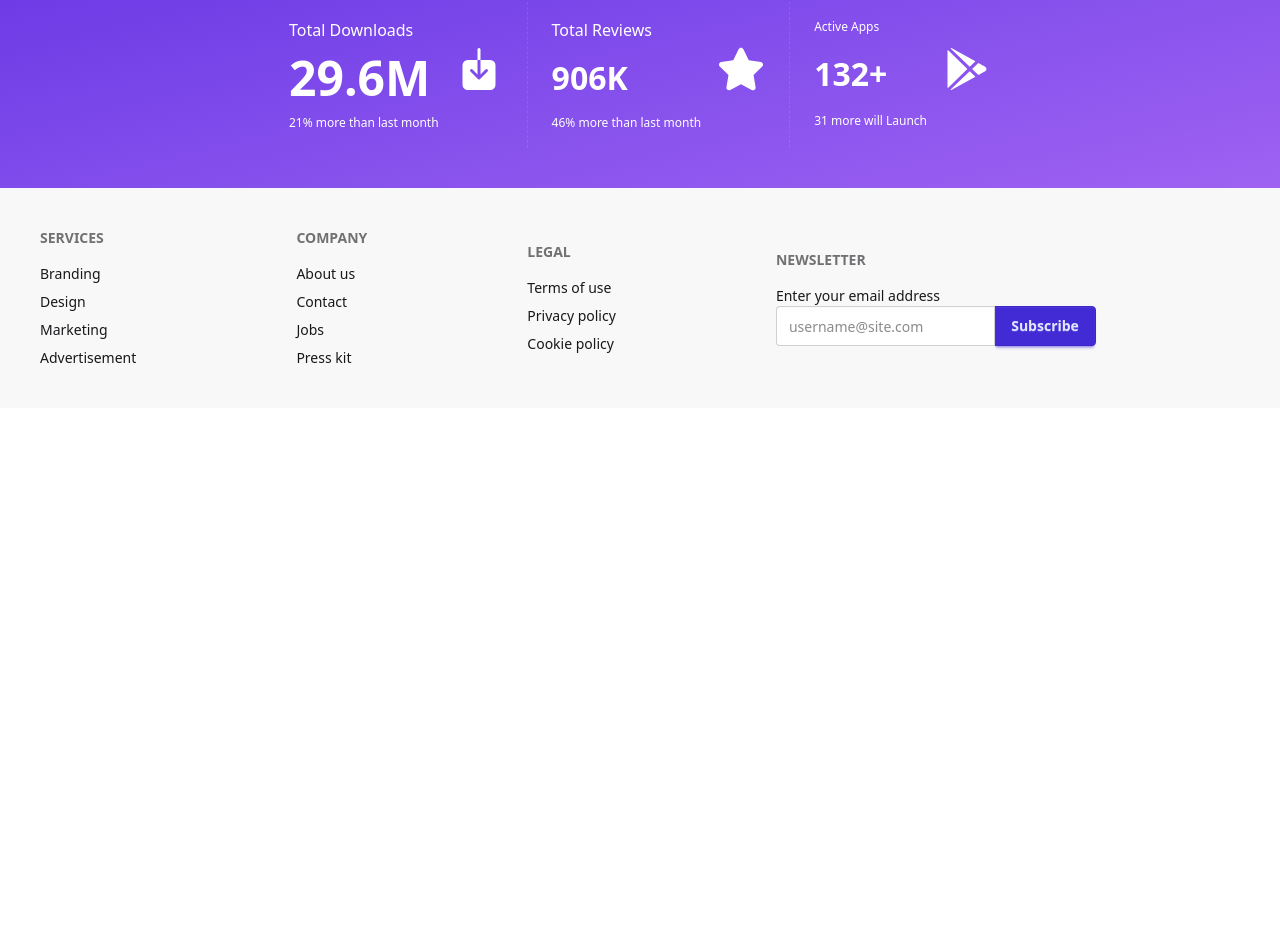
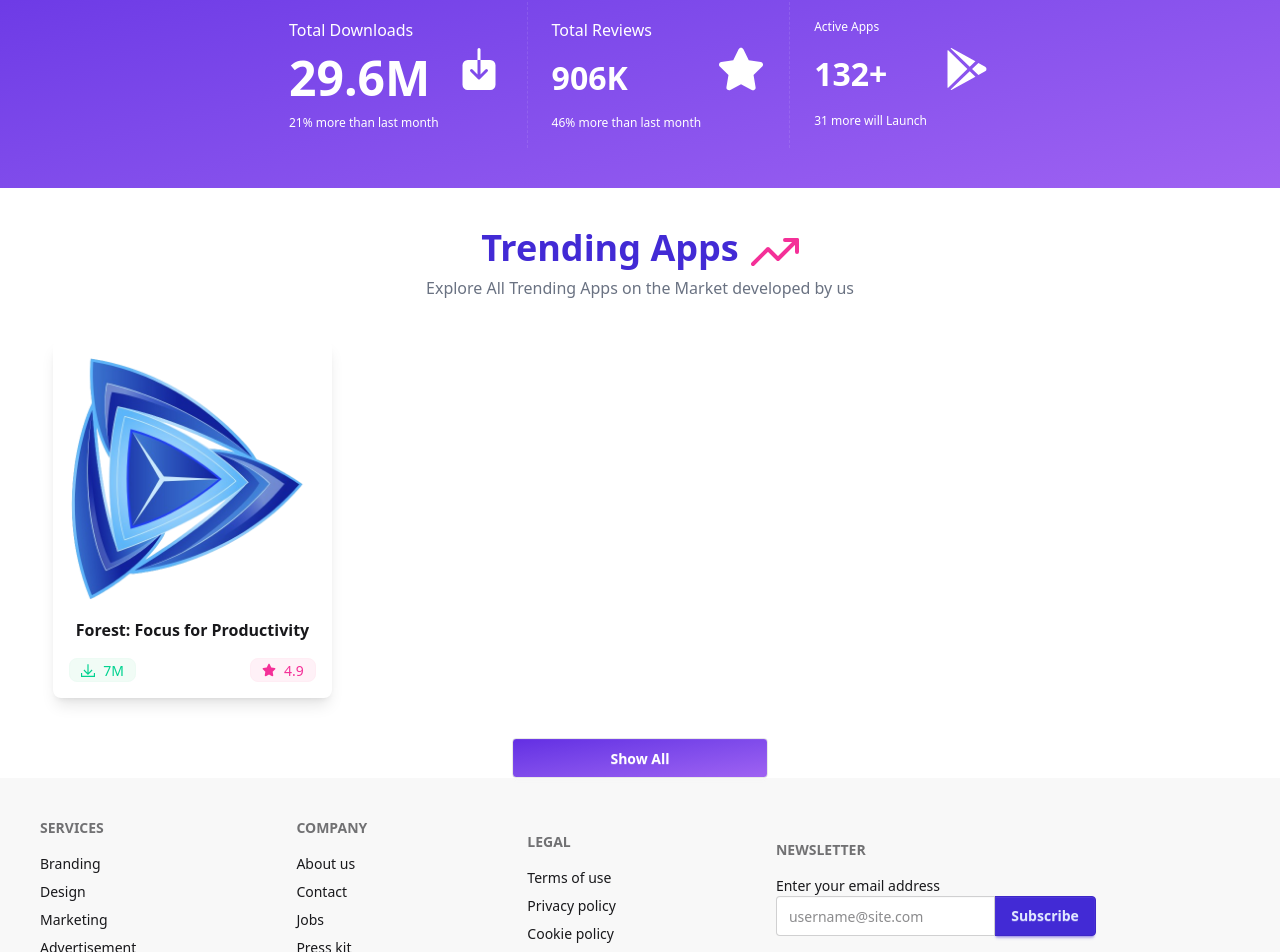
Before and after one commit to ItsJihad/Apps-For-Designers, a React (Vite) app: page / in a window 1280 px wide. Shown: the part 1051-2003 px from the top of the page. Before the commit the page ends 1459 px from the top, so only its background shows below. Built offline with nearby package versions, Linux system fonts and the light colour scheme.

Commit message:
Created cards layout for homepage

```diff
--- /dev/null
+++ b/src/components/cardsholder/Card.jsx
@@ -0,0 +1,62 @@
+import React from 'react'
+
+function Card() {
+  return (
+    <div>
+      <a
+      className="card shadow-lg cursor-pointer bg-white hover:bg-base-200 hover:-translate-y-2 transition-all duration-200 p-4 gap-4"
+      href="/apps/1"
+      data-discover="true"
+    >
+      <figure className="pb-0">
+        <img
+          alt="Shoes"
+          className="h-full w-full object-cover rounded-2xl"
+          src={'./../src/assets/logo.png'}
+        />
+      </figure>
+      <div>
+        <p className="font-semibold text-center">
+          Forest: Focus for Productivity
+        </p>
+      </div>
+      <div className="flex justify-between">
+        <div className="badge badge-soft badge-success">
+          <svg
+            stroke="currentColor"
+            fill="currentColor"
+            strokeWidth="0"
+            viewBox="0 0 24 24"
+            height="1em"
+            width="1em"
+            xmlns="http://www.w3.org/2000/svg"
+          >
+            <path
+              fill="none"
+              strokeWidth="2"
+              d="M1,17 L1,23 L23,23 L23,17 M12,2 L12,19 M5,12 L12,19 L19,12"
+            />
+          </svg>{" "}
+          7M
+        </div>
+        <div className="badge badge-soft badge-secondary">
+          <svg
+            stroke="currentColor"
+            fill="currentColor"
+            strokeWidth="0"
+            viewBox="0 0 576 512"
+            height="1em"
+            width="1em"
+            xmlns="http://www.w3.org/2000/svg"
+          >
+            <path d="M316.9 18C311.6 7 300.4 0 288.1 0s-23.4 7-28.8 18L195 150.3 51.4 171.5c-12 1.8-22 10.2-25.7 21.7s-.7 24.2 7.9 32.7L137.8 329 113.2 474.7c-2 12 3 24.2 12.9 31.3s23 8 33.8 2.3l128.3-68.5 128.3 68.5c10.8 5.7 23.9 4.9 33.8-2.3s14.9-19.3 12.9-31.3L438.5 329 542.7 225.9c8.6-8.5 11.7-21.2 7.9-32.7s-13.7-19.9-25.7-21.7L381.2 150.3 316.9 18z" />
+          </svg>{" "}
+          4.9
+        </div>
+      </div>
+    </a>
+    </div>
+  )
+}
+
+export default Card
--- /dev/null
+++ b/src/components/cardsholder/Cardsholder.jsx
@@ -0,0 +1,49 @@
+
+import Card from '../cardsholder/Card'
+
+function Cardsholder() {
+  return (
+    <div>
+  <div className="pt-10">
+    <h2 className="text-4xl font-bold text-center text-primary flex justify-center gap-3 ">
+      Trending Apps
+      <svg
+        stroke="currentColor"
+        fill="none"
+        strokeWidth="2"
+        viewBox="0 0 24 24"
+        strokeLinecap="round"
+        strokeLinejoin="round"
+        className="text-secondary"
+        height="48"
+        width="48"
+        xmlns="http://www.w3.org/2000/svg"
+      >
+        <polyline points="23 6 13.5 15.5 8.5 10.5 1 18"></polyline>
+        <polyline points="17 6 23 6 23 12"></polyline>
+      </svg>
+    </h2>
+    <p className="text-center text-gray-500">
+      Explore All Trending Apps on the Market developed by us
+    </p>
+  </div>
+
+  <div className="w-11/12 mx-auto grid grid-cols-2 md:grid-cols-3 lg:grid-cols-4 my-10 gap-5">
+    <Card></Card>
+  </div>
+
+  <div className="text-center">
+    <a
+      className="btn btn-wide text-white hover:shadow-xl bg-gradient-to-tl to-[#632EE3] from-[#9F62F2]"
+      href="/apps"
+      data-discover="true"
+    >
+      Show All
+    </a>
+  </div>
+</div>
+
+  )
+}
+
+export default Cardsholder
--- a/src/pages/Home/Homepage.jsx
+++ b/src/pages/Home/Homepage.jsx
@@ -1,3 +1,4 @@
+import Cardsholder from '../../components/cardsholder/Cardsholder'
 import HeroBanner from '../../components/hero/HeroBanner'
 import HeroSection from '../../components/hero/HeroSection'
 
@@ -6,6 +7,7 @@ function Homepage() {
     <div>
       <HeroSection></HeroSection>
       <HeroBanner></HeroBanner>
+      <Cardsholder></Cardsholder>
     </div>
   )
 }
```
